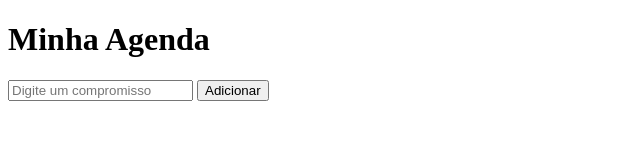
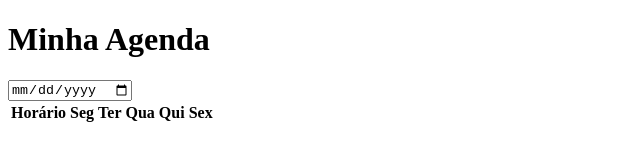
Before and after one commit to Gabriel-coder-git/Agenda-interativa-Teste, a plain HTML site: page index.html in a window 1280 px wide. Shown: the whole page, without its empty margins (0-640 px from the left). Drawn offline with Linux system fonts and the light colour scheme.

Commit message:
update no html da agenda

```diff
--- a/index.html
+++ b/index.html
@@ -5,6 +5,7 @@
     <meta charset="UTF-8">
     <meta name="viewport" content="width=device-width, initial-scale=1.0">
     <title>Agenda Interativa</title>
+    <link rel="stylesheet" href="style.css">
 </head>
 
 <body>
@@ -12,14 +13,25 @@
 
     <h1>Minha Agenda</h1>
 
-    <!-- Campo de texto -->
-    <input type="text" id="taskInput" placeholder="Digite um compromisso">
+    <!-- Seletor de data -->
+    <input type="date" id="datePicker">
 
-    <!-- Botão -->
-    <button onclick="addTask()">Adicionar</button>
+    <!-- Tabela -->
+    <table id="agenda">
+        <thead>
+            <tr>
+                <th>Horário</th>
+                <th>Seg</th>
+                <th>Ter</th>
+                <th>Qua</th>
+                <th>Qui</th>
+                <th>Sex</th>
+            </tr>
+        </thead>
+        <tbody id="agendaBody"></tbody>
+    </table>
 
-
-
+    <script src="script.js"></script>
 </body>
 
 </html>
```
